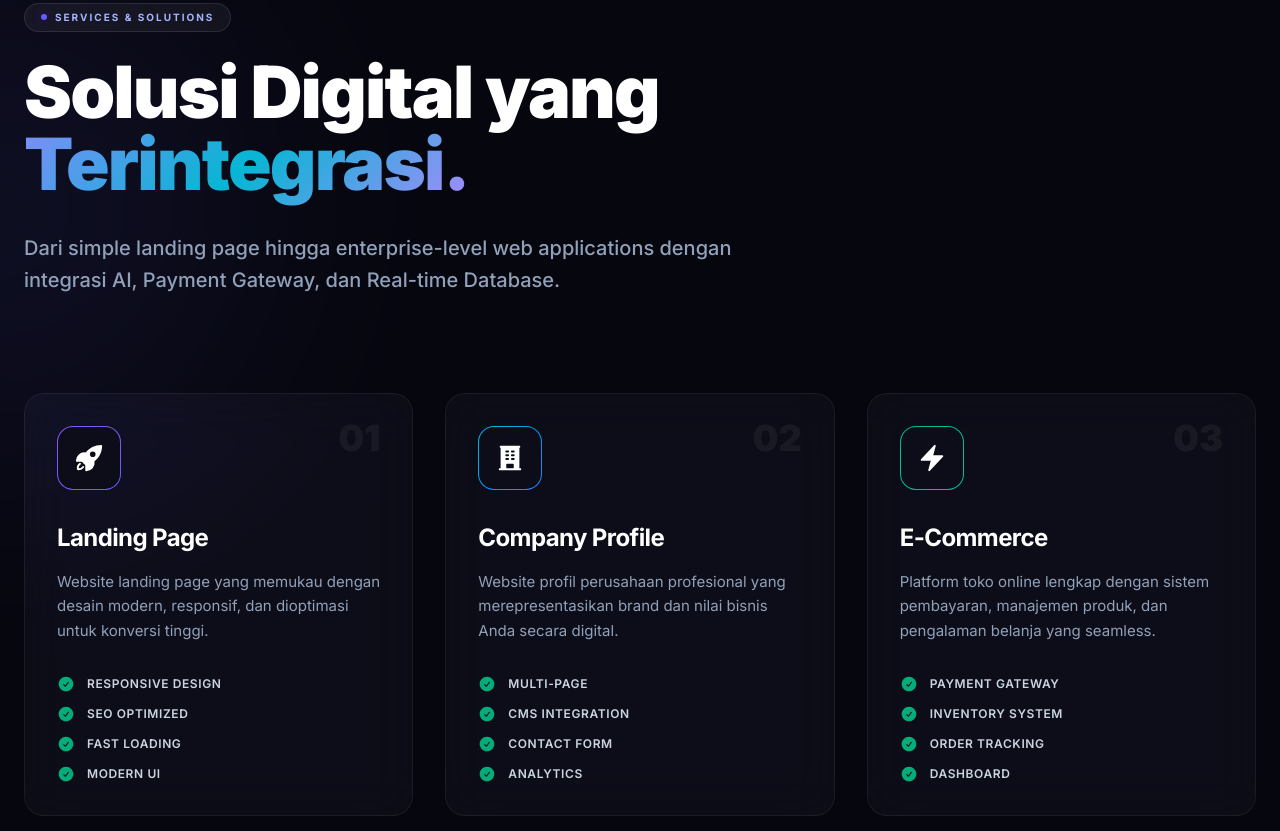
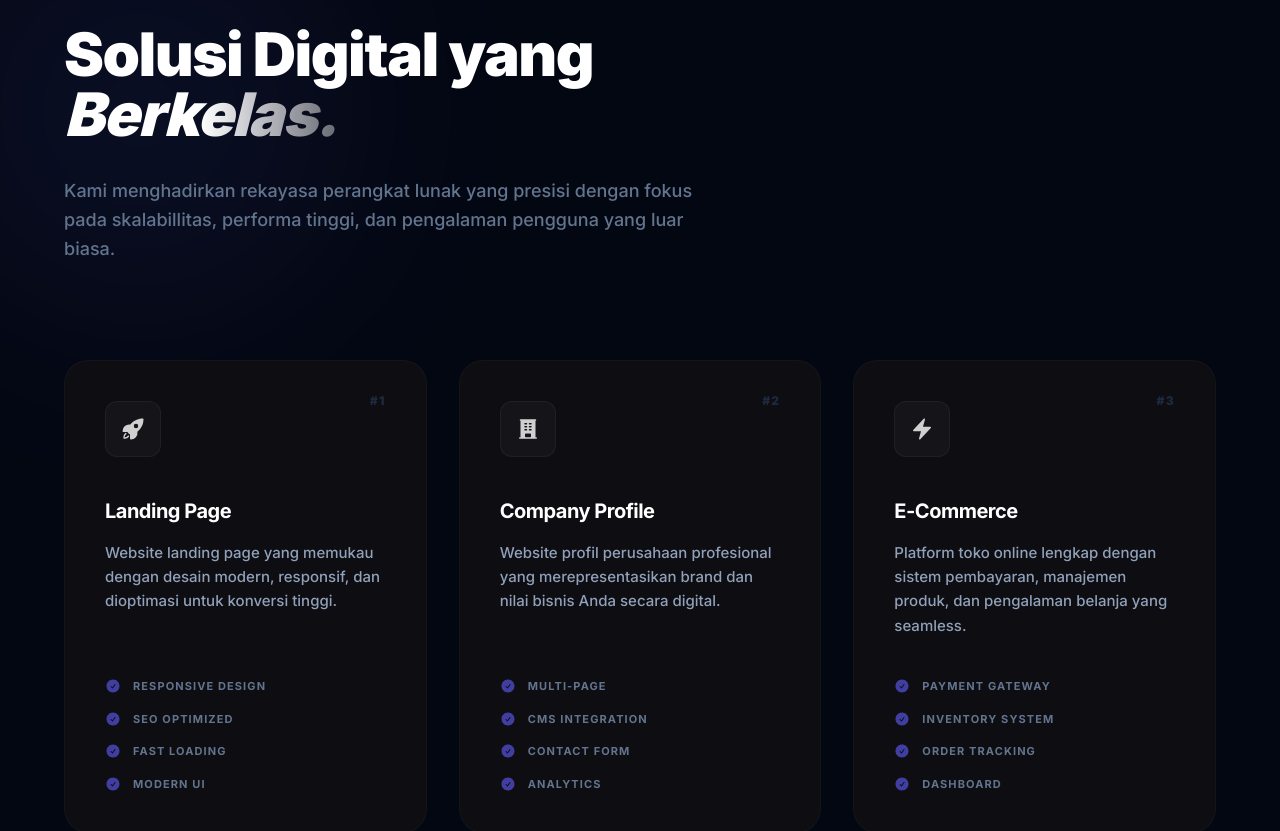
Before and after one commit to Afaandii/5march.studio, a Next.js app: page / in a window 1280 px wide. Shown: the part 1124-1955 px from the top of the page. Built offline with nearby package versions, Linux system fonts and the light colour scheme.

Commit message:
redesign UI service section

```diff
--- a/components/Services.tsx
+++ b/components/Services.tsx
@@ -11,42 +11,42 @@ function ServiceCard({ service, index }: { service: (typeof SERVICES)[number]; i
   return (
     <div
       ref={ref}
-      className="reveal glass-card glass-card-hover group relative flex h-full flex-col overflow-hidden p-8"
+      className="reveal group relative flex flex-col bg-[#0d0d12] rounded-[1.5rem] border border-white/[0.03] p-10 transition-all duration-500 hover:border-white/10 hover:shadow-2xl hover:shadow-black/60"
       style={{ transitionDelay: `${index * 0.1}s` }}
     >
-      {/* Dynamic Background Glow */}
-      <div className={`absolute -right-12 -top-12 h-40 w-40 rounded-full bg-gradient-to-br ${service.gradient} opacity-0 blur-3xl transition-opacity duration-700 group-hover:opacity-20`} />
+      {/* Subtle Accent Glow */}
+      <div className={`absolute -right-20 -top-20 h-64 w-64 rounded-full bg-gradient-to-br ${service.gradient} opacity-0 blur-[100px] transition-opacity duration-700 group-hover:opacity-10`} />
 
-      {/* Modern Icon Box */}
-      <div className={`relative mb-8 flex h-16 w-16 items-center justify-center rounded-2xl bg-gradient-to-br ${service.gradient} p-[1px]`}>
-        <div className="flex h-full w-full items-center justify-center rounded-[15px] bg-[#0d0d1a] transition-all duration-300 group-hover:bg-transparent">
-          <Icon className={`text-3xl text-white group-hover:scale-110 transition-transform duration-300`} />
-        </div>
+      {/* Neat Icon Presentation */}
+      <div className={`relative mb-10 flex h-14 w-14 items-center justify-center rounded-xl bg-white/[0.03] border border-white/[0.05] transition-all duration-500 group-hover:scale-110 group-hover:bg-white/[0.08]`}>
+        <Icon className="text-2xl text-white/80 group-hover:text-white transition-colors" />
       </div>
 
-      {/* Content */}
-      <h3 className="mb-4 text-2xl font-bold tracking-tight text-white">
+      {/* Content Area */}
+      <div className="flex flex-col flex-grow">
+        <h3 className="mb-4 text-xl font-bold tracking-tight text-white group-hover:text-indigo-400 transition-colors">
           {service.title}
         </h3>
-      <p className="mb-8 flex-grow text-[15px] leading-relaxed text-slate-400">
+        <p className="mb-10 text-[15px] font-medium leading-relaxed text-slate-400">
           {service.description}
         </p>
 
-      {/* Modern Checklist */}
-      <div className="mt-auto space-y-3">
+        {/* Improved Feature List */}
+        <div className="mt-auto space-y-4">
           {service.features.map((feature) => (
             <div key={feature} className="flex items-center gap-3">
-            <HiCheckCircle className="text-emerald-400/80" size={18} />
-            <span className="text-xs font-semibold uppercase tracking-wider text-slate-300">
+              <HiCheckCircle className="text-indigo-500/60 group-hover:text-indigo-400 transition-colors" size={16} />
+              <span className="text-[11px] font-bold uppercase tracking-widest text-slate-500 group-hover:text-slate-300 transition-colors">
                 {feature}
               </span>
             </div>
           ))}
         </div>
+      </div>
 
-      {/* Decorative Index */}
-      <div className="absolute top-6 right-8 text-4xl font-black text-white/5 group-hover:text-white/10 transition-colors">
-        0{index + 1}
+      {/* Clean Numbering */}
+      <div className="absolute top-8 right-10 text-xs font-black text-slate-800 tracking-widest group-hover:text-slate-700 transition-colors">
+        #{index + 1}
       </div>
     </div>
   );
@@ -56,30 +56,30 @@ export default function Services() {
   const headerRef = useScrollReveal();
 
   return (
-    <section id="services" className="relative px-6 py-32 md:py-48 bg-[#06060e]">
-      {/* Decorative Orbs */}
-      <div className="gradient-orb gradient-orb-primary absolute left-0 top-0 h-[800px] w-[800px] -translate-x-1/2 opacity-[0.05]" />
+    <section id="services" className="relative py-28 md:py-40 bg-[#030712] overflow-hidden">
+      {/* Background decoration */}
+      <div className="gradient-orb gradient-orb-primary absolute -left-40 top-0 h-[600px] w-[600px] opacity-[0.02] blur-[120px]" />
 
-      <div className="relative z-10 mx-auto max-w-7xl">
-        {/* Header Section */}
-        <div ref={headerRef} className="reveal mb-24 max-w-3xl">
+      <div className="relative z-10 mx-auto max-w-7xl px-8 lg:px-16">
+        {/* Modern & Neat Header */}
+        <div ref={headerRef} className="reveal mb-24 max-w-2xl">
           <div className="mb-6 inline-flex items-center gap-2 rounded-full border border-white/10 bg-white/5 px-4 py-1.5 backdrop-blur-md">
             <span className="h-1.5 w-1.5 rounded-full bg-indigo-500 shadow-[0_0_8px_indigo]" />
-            <span className="text-[10px] font-bold uppercase tracking-[0.2em] text-indigo-300">
-              SERVICES & SOLUTIONS
+            <span className="text-[10px] font-bold uppercase tracking-[0.3em] text-indigo-300">
+              OUR EXPERTISE
             </span>
           </div>
-          <h2 className="mb-8 text-4xl font-black tracking-tight text-white sm:text-6xl md:text-7xl">
+          <h2 className="mb-8 text-4xl font-black tracking-tight text-white sm:text-5xl lg:text-6xl">
             Solusi Digital yang <br className="hidden sm:block" />
-            <span className="gradient-text">Terintegrasi.</span>
+            <span className="bg-gradient-to-r from-white via-white to-white/40 bg-clip-text text-transparent italic">Berkelas.</span>
           </h2>
-          <p className="text-lg font-medium leading-relaxed text-slate-400 md:text-xl">
-            Dari simple landing page hingga enterprise-level web applications dengan integrasi AI,
-            Payment Gateway, dan Real-time Database.
+          <p className="text-lg font-medium leading-relaxed text-slate-500">
+            Kami menghadirkan rekayasa perangkat lunak yang presisi dengan fokus pada
+            skalabillitas, performa tinggi, dan pengalaman pengguna yang luar biasa.
           </p>
         </div>
 
-        {/* Improved Grid */}
+        {/* Neat Service Grid */}
         <div className="grid gap-8 sm:grid-cols-2 lg:grid-cols-3">
           {SERVICES.map((service, index) => (
             <ServiceCard key={service.title} service={service} index={index} />
```
Lines whose indentation alone changed are shown as unchanged.
